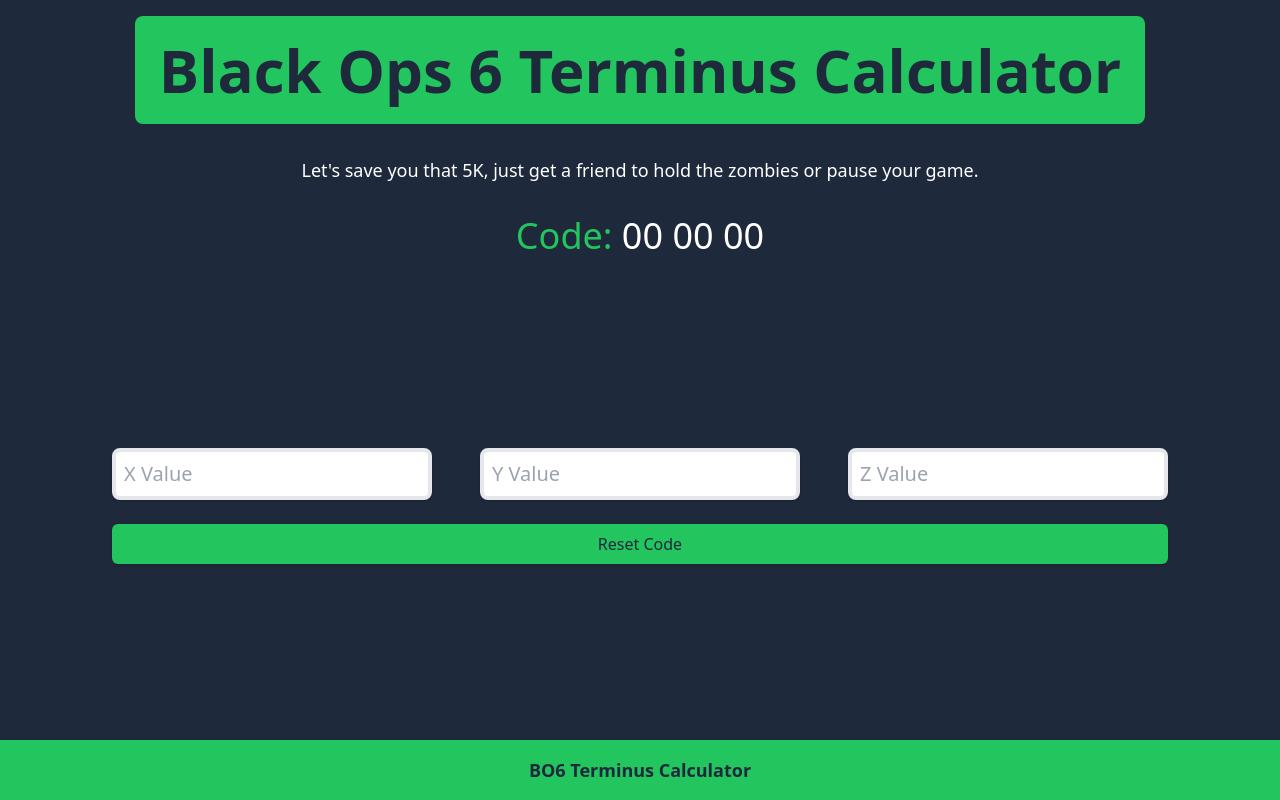
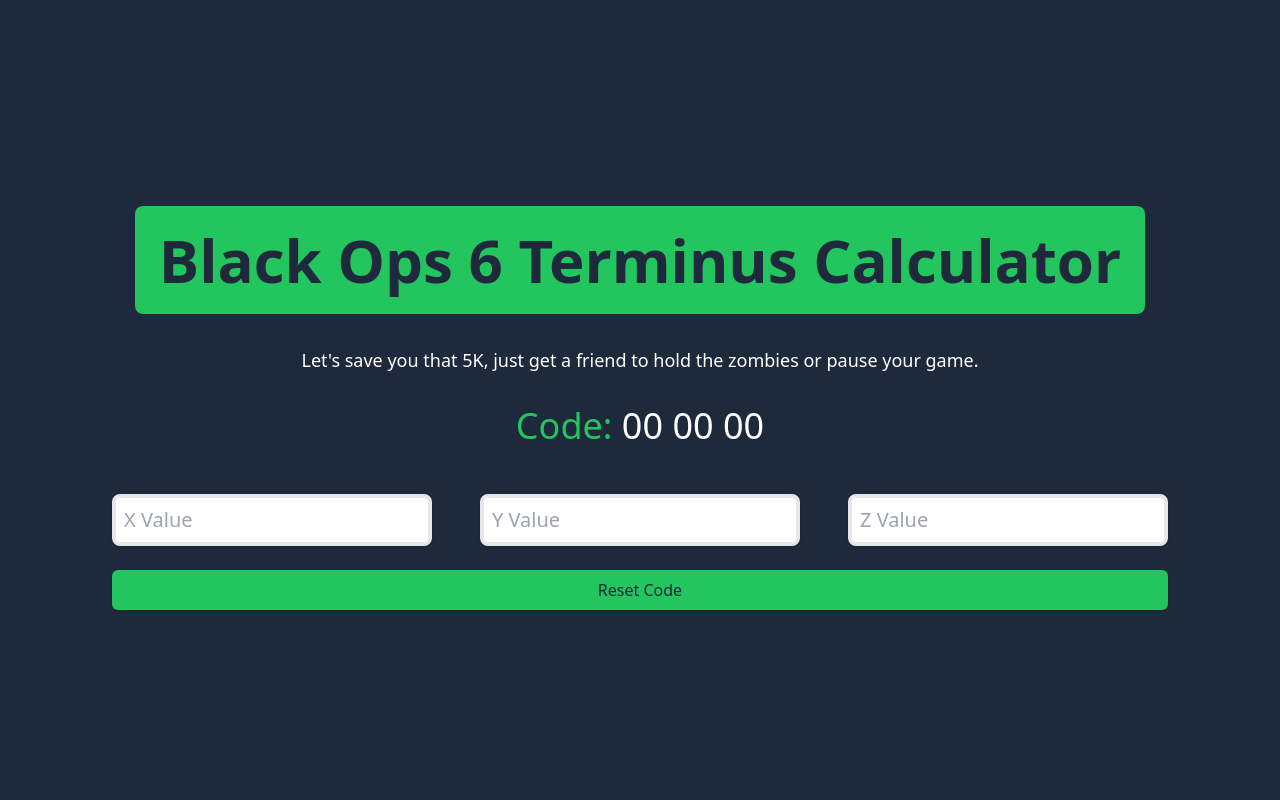
Before and after one commit to saintpickle/bo6-terminus-solver, a SvelteKit app: page / in a window 1280 px wide. Built offline with nearby package versions, Linux system fonts and the light colour scheme.

Commit message:
bug fixes on calculating 0 values

```diff
--- a/src/routes/+page.svelte
+++ b/src/routes/+page.svelte
@@ -1,18 +1,17 @@
 <script>
-    let x = $state();
-    let y = $state();
-    let z = $state();
+    let x = $state(null);
+    let y = $state(null);
+    let z = $state(null);
+
+    let state = $derived([x, y, z]);
 
     let code = $derived.by(() => {
         let a = "00";
         let b = "00";
         let c = "00";
 
-        if (x) {
+        if (!state.includes(null)) {
             a = x * 2 + 11;
-        }
-
-        if (x && y && z) {
             b = 2 * z + y - 5;
             c = y + z - x;
         }
@@ -28,7 +27,7 @@
 </script>
 
 <div
-    class="h-screen w-screen gap-y-8 flex flex-col items-center justify-between bg-slate-800 text-white text-center"
+    class="h-screen w-screen gap-y-8 flex flex-col items-center justify-between bg-slate-800 text-white text-center md:justify-center"
 >
     <div class="flex flex-col p-4 gap-y-8">
         <h1
@@ -83,10 +82,5 @@
             >Reset Code
         </button>
     </div>
-
-    <footer
-        class="w-full text-center py-4 bg-green-500 text-slate-800 font-bold"
-    >
-        <p class="text-lg">BO6 Terminus Calculator</p>
-    </footer>
+    <div class="md:hidden"></div>
 </div>
```
